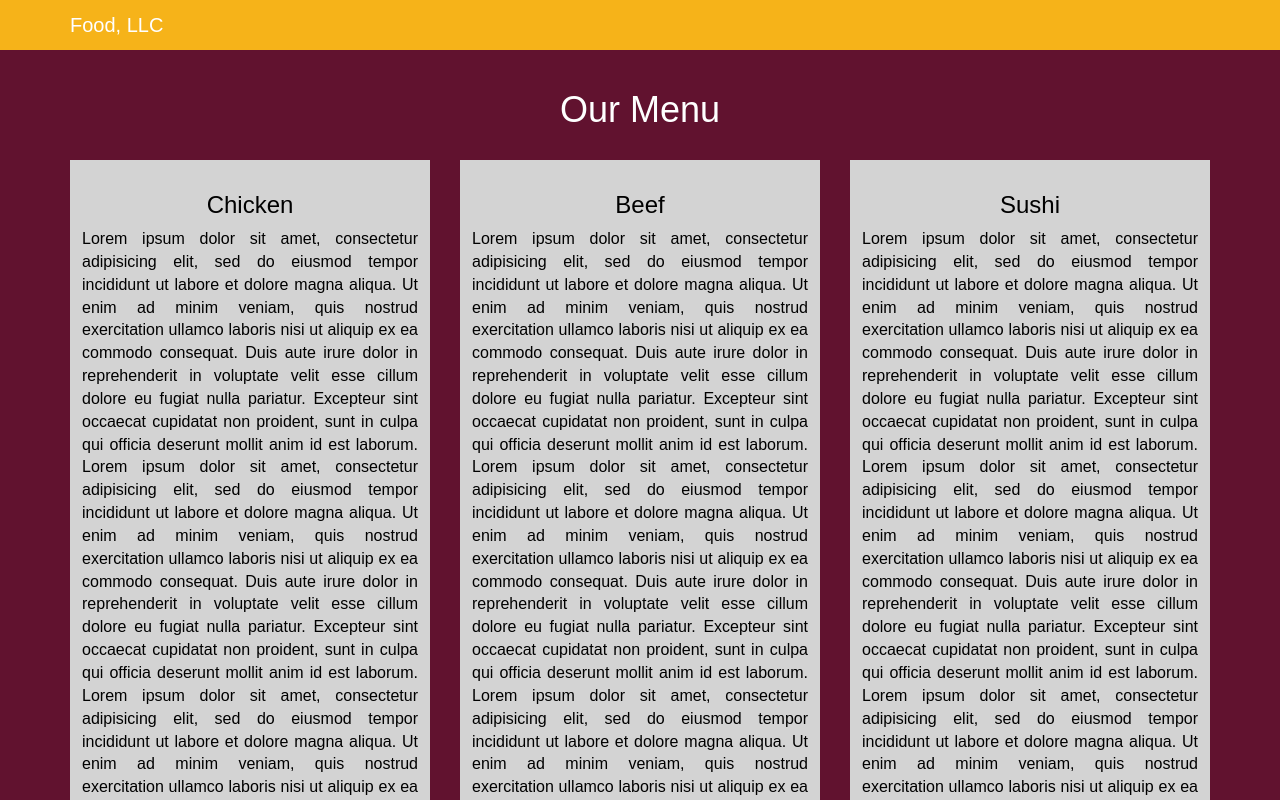
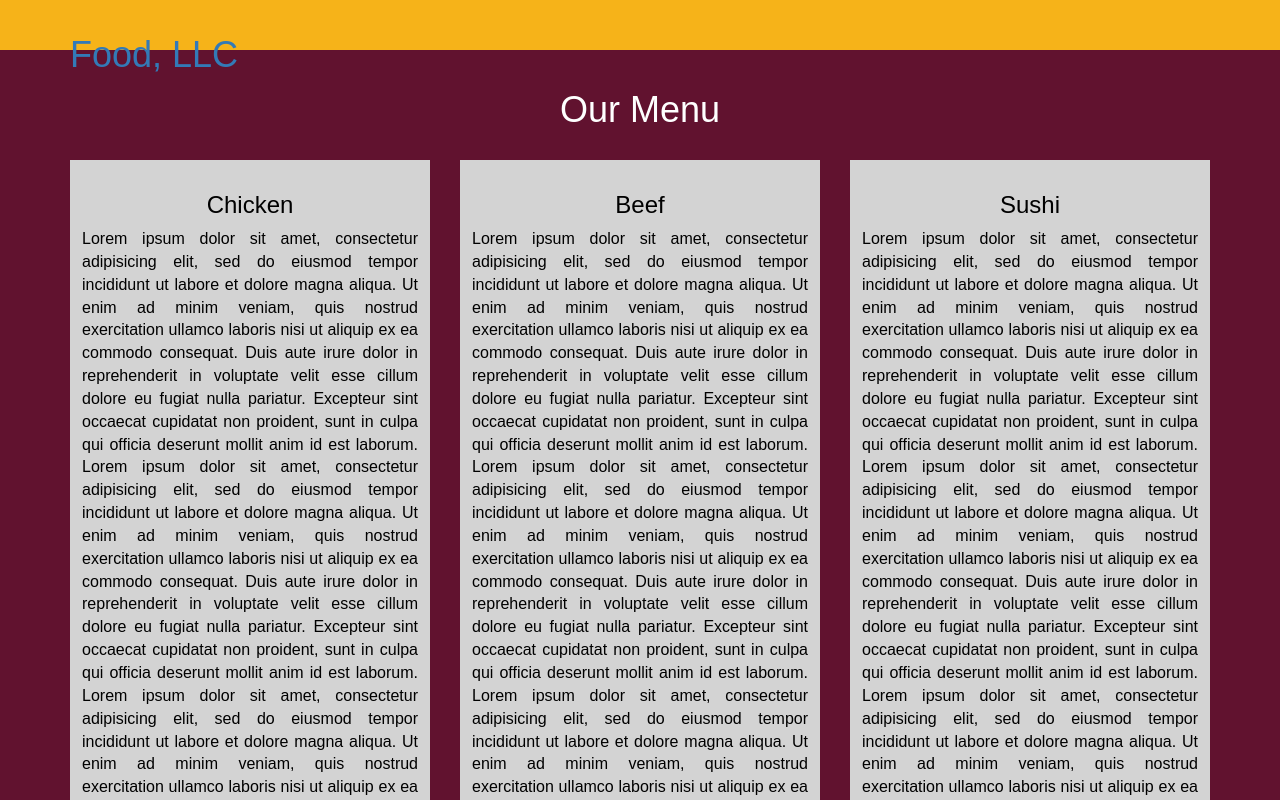
Before and after one commit to Lebasi19/mod3.solution, a plain HTML site: page index.html in a window 1280 px wide. Shown: the top 800 px of the page. Drawn offline with nearby package versions, Linux system fonts and the light colour scheme.

Commit message:
Update index.html

```diff
--- a/index.html
+++ b/index.html
@@ -14,14 +14,16 @@
     <nav id="header-nav" class="navbar navbar-default">
         <div class="container">
             <div class="navbar-header">
-          <a href="index.html" class="navbar-brand "><p>Food, LLC</p></a>
+                <div class="navbar-brand">
+                    <a href="index.html"><h1>Food, LLC</h1></a>
+                </div>
                 <button type="button" class="navbar-toggle collapsed" data-toggle="collapse" data-target="#collapsable-nav" aria-expanded="false">
                     <span class="sr-only">Toggle navigation</span>
                     <span class="icon-bar"></span>
                     <span class="icon-bar"></span>
                     <span class="icon-bar"></span>
                 </button>
-        </div><!-- navbar header -->
+            </div>
 
         <div class="collapse navbar-collapse" id="collapsable-nav">
           <ul id="nav-list" class="nav navbar-nav navbar-right visible-xs">
```
Lines whose indentation alone changed are shown as unchanged.
